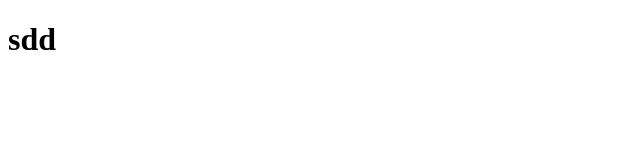
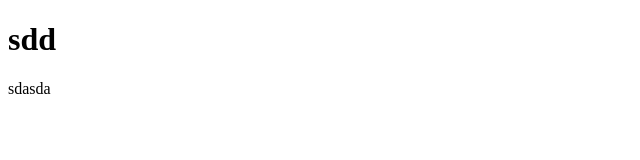
Before and after one commit to lx19901008/lixin, a plain HTML site: page index.html in a window 1280 px wide. Shown: the full height of the page, 0-640 px from the left. Drawn offline with Linux system fonts and the light colour scheme.

Commit message:
第三次提交

```diff
--- a/index.html
+++ b/index.html
@@ -6,5 +6,6 @@
 </head>
 <body>
 <h1>sdd</h1>
+<span>sdasda</span>
 </body>
 </html>
```
